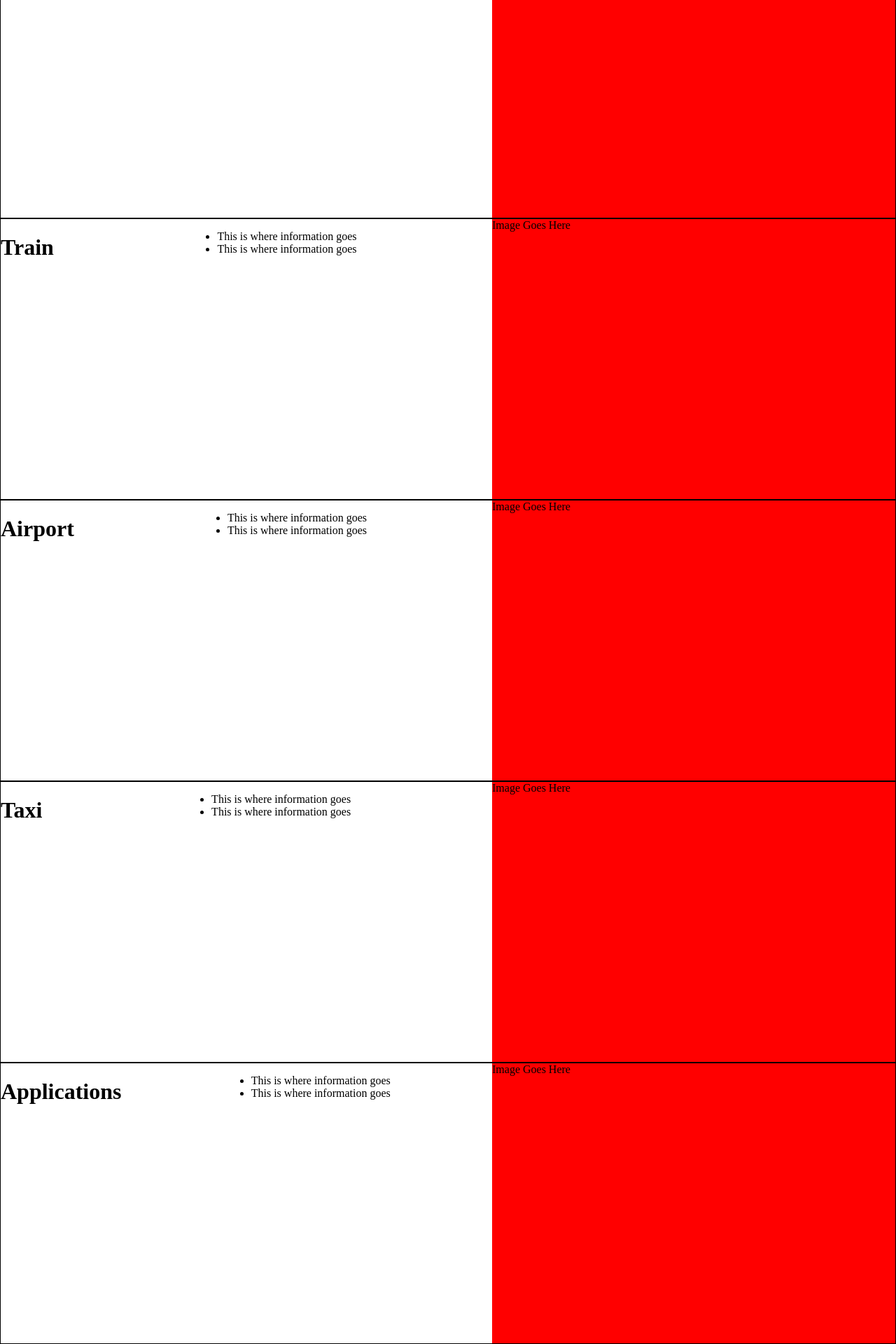
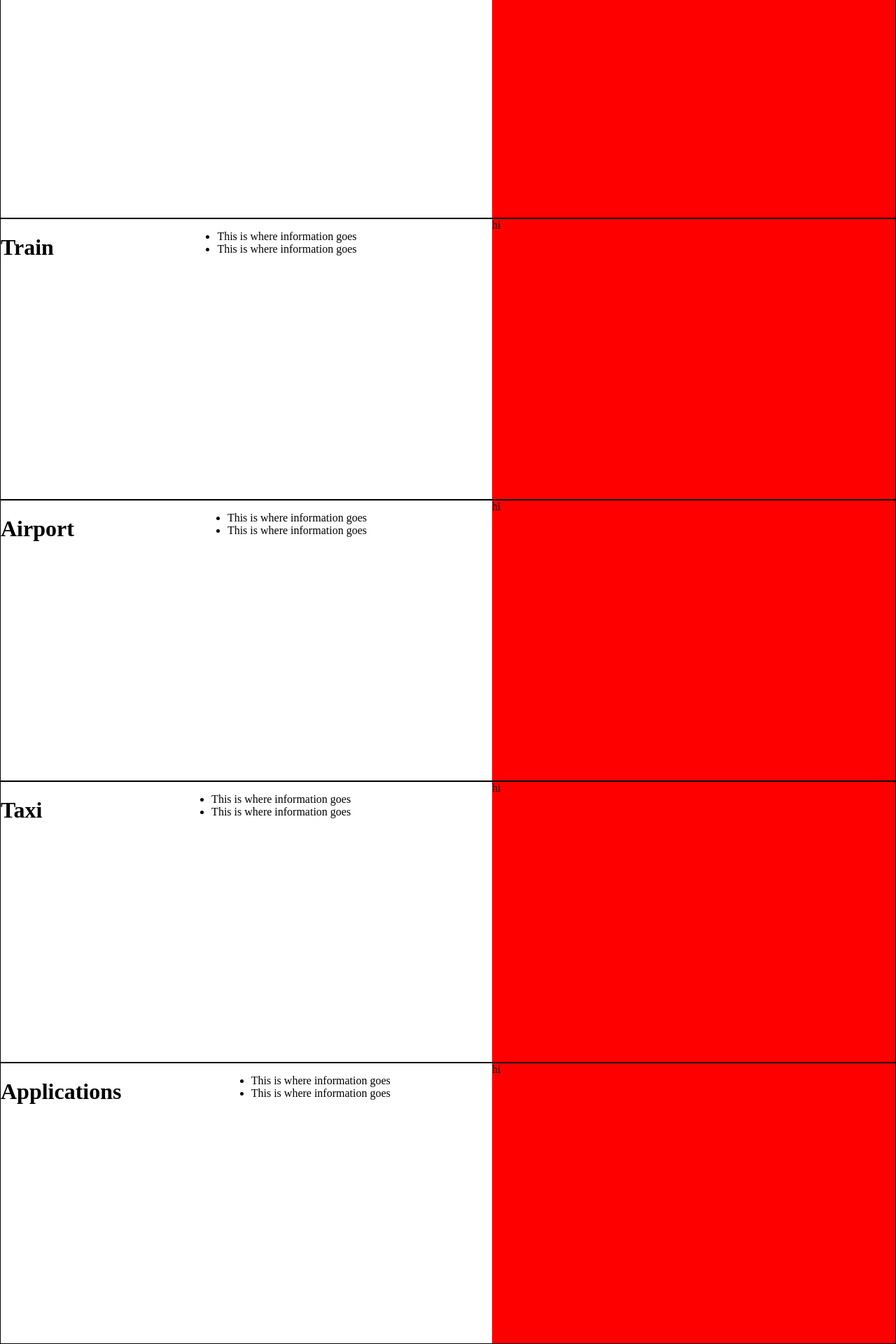
Before and after one commit to jasonnguyengh/angular-scc-lifestyle-transportation, an Angular app: page / in a window 1280 px wide. Shown: the part 150-2070 px from the top of the page at 70% size. Built offline with nearby package versions, Linux system fonts and the light colour scheme.

Commit message:
Updates app.component.html
Just added what we did on stackblitz.

```diff
--- a/src/app/app.component.html
+++ b/src/app/app.component.html
@@ -6,64 +6,65 @@
 
 <body>
   <h1>Public Transportation</h1>
-<div style="border:solid 1px black; display: flex; justify-content: space-between; margin: px;">
+<div style="border:solid .5px black; display: flex; justify-content: space-between; margin: px;">
 
   </div>
 
-<div class ="box" style="border: solid 1px black; display: flex; justify-content: space-between; margin: px;">
+<div class="box" style="border: solid .5px black; display: flex; justify-content: space-between; margin: px;">
   <h1>Bus</h1>
   <ul>
   <li>This is where information goes</li>
   <li>This is where information goes</li>
   </ul>
 <div style="background-color: red; width:45vw; height: 50vh; margin: px;">
-Image Goes Here
+hi
 </div>
 </div>
 
-<div style="border: solid 1px black; display: flex; justify-content: space-between; margin: px;">
+<div class="box" style="border: solid .5px black; display: flex; justify-content: space-between; margin: px;">
   <h1>Train</h1>
   <ul>
   <li>This is where information goes</li>
   <li>This is where information goes</li>
   </ul>
 <div style="background-color: red; width:45vw; height: 50vh; margin: px;">
-  Image Goes Here
+hi
 </div>
 </div>
 
-<div style="border: solid 1px black; display: flex; justify-content: space-between; margin: px;">
+<div class="box" class="box" style="border: solid .5px black; display: flex; justify-content: space-between; margin: px;">
   <h1>Airport</h1>
   <ul>
   <li>This is where information goes</li>
   <li>This is where information goes</li>
   </ul>
-  <div style="background-color: red; width:45vw; height: 50vh; margin: px;">
-  Image Goes Here
+<div style="background-color: red; width:45vw; height: 50vh; margin: px;">
+hi
 </div>
 </div>
 
-<div style="border: solid 1px black; display: flex; justify-content: space-between; margin: px;">
+<div class="box" style="border: solid .5px black; display: flex; justify-content: space-between; margin: px;">
   <h1>Taxi</h1>
   <ul>
   <li>This is where information goes</li>
   <li>This is where information goes</li>
   </ul>
-  <div style="background-color: red; width:45vw; height: 50vh; margin: px;">
-  Image Goes Here
+<div style="background-color: red; width:45vw; height: 50vh; margin: px;">
+hi
 </div>
 </div>
 
-<div style="border: solid 1px black; display: flex; justify-content: space-between; margin: px;">
+<div class="box" style="border: solid .5px black; display: flex; justify-content: space-between; margin: px;">
   <h1>Applications</h1>
   <ul>
   <li>This is where information goes</li>
   <li>This is where information goes</li>
   </ul>
-  <div style="background-color: red; width:45vw; height: 50vh; margin: px;">
-  Image Goes Here
+<div style="background-color: red; width:45vw; height: 50vh; margin: px;">
+hi
 </div>
 </div>
 
+
 </body>
 </html>
```
